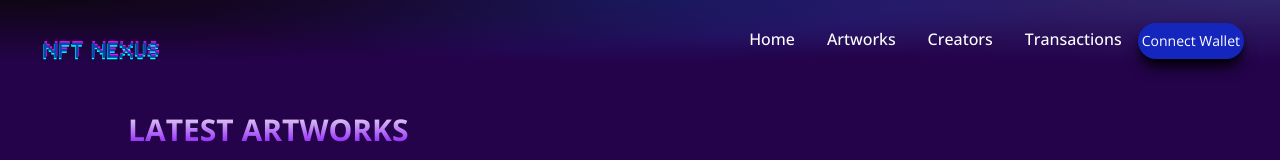
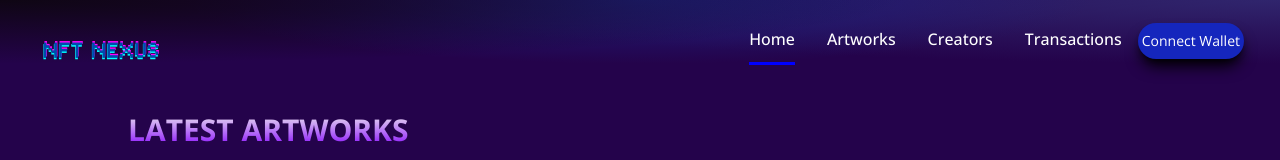
Before and after one commit to NayanSubedi/NFTNexus, a React (Create React App) app: page /artworks in a window 1280 px wide. In both pictures the pointer is over the link 772 px from the left and 39 px from the top of the page. Shown: the top 160 px of the page. Built offline with nearby package versions, Linux system fonts and the light colour scheme; what react-hooks-global-state would draw is missing.

Commit message:
Final commit

```diff
--- a/src/components/Navbar.css
+++ b/src/components/Navbar.css
@@ -21,6 +21,7 @@
     margin: auto;
     height: 100%;
     padding: 0 1rem;
+
 }
 
 .header .nav-menu a {
@@ -43,7 +44,7 @@
 
 .header .nav-item a:hover {
     padding-bottom: 12px;
-    border-bottom: 3px solid var(--secondary-color);
+    border-bottom: 3px blue solid;
 }
 
 .hamburger {
```
